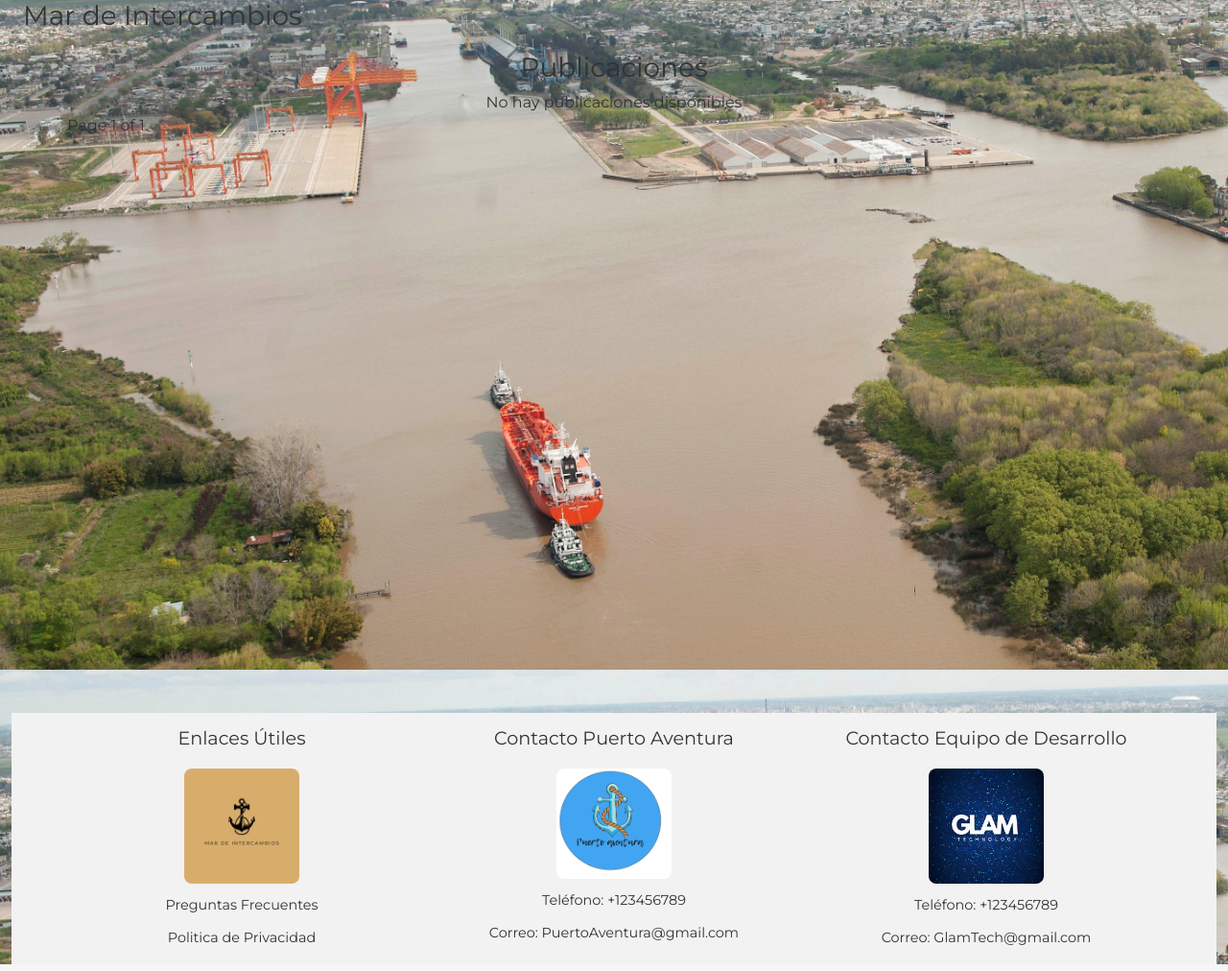
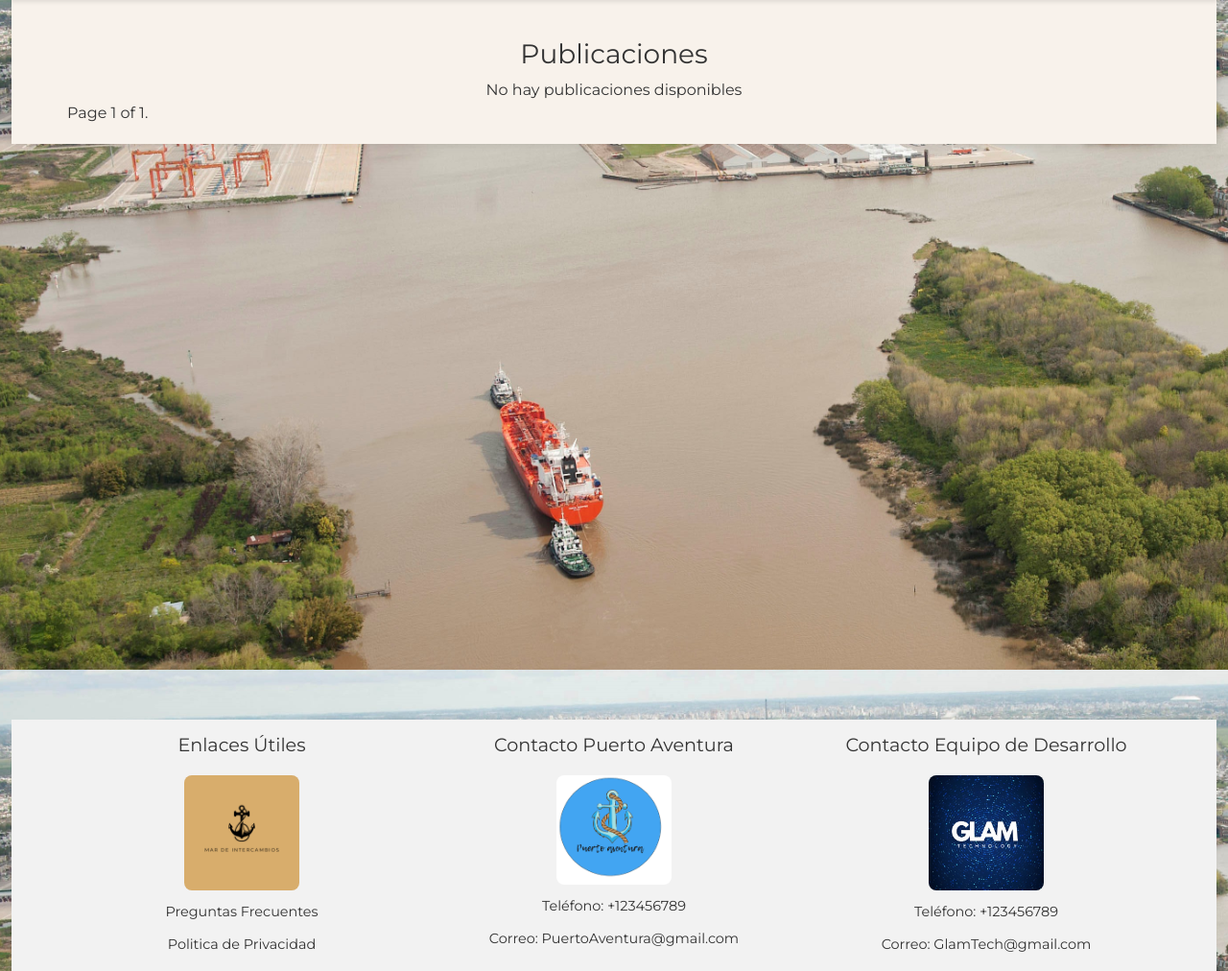
Before and after one commit to agustina-soto/marDeIntercambios, a Django app: page / in a window 1280 px wide. Shown: the part 102-1114 px from the top of the page at 96% size. Run offline with Django 5.2, Linux system fonts and the light colour scheme; data that the repository does not hold is empty.

Commit message:
Actualizo rama

```diff
--- a/Aplicaciones/Intercambios/views.py
+++ b/Aplicaciones/Intercambios/views.py
@@ -51,7 +51,7 @@ def finalizar_intercambio (request, publicacion_id):
 
 
     if(not interc_instance):
-        Intercambios.objects.create(publicacion=pub_instance)
+        intercambio = Intercambios.objects.create(publicacion=pub_instance)
     else:
         intercambio = interc_instance[0]
         if (intercambio.estado == "aceptado"):
--- a/templates/base.html
+++ b/templates/base.html
@@ -95,8 +95,12 @@
             {% endif %}
         {% endblock %}
         <div class="container-fluid">
-            {% block content %}
-            {% endblock content %}
+            <div class="row">
+                <div class="main-content">
+                    {% block content %}
+                    {% endblock content %}
+                </div>
+            </div>
         </div>
 
         <!-- Footer -->
--- a/templates/home.html
+++ b/templates/home.html
@@ -14,8 +14,6 @@
     {% endblock left-publi %}
 
     <div class="col">
-        <h3>Mar de Intercambios</h3>
-
         <div class="container">
             <h3>Publicaciones</h3>
             <section>
```
Also changed, not shown: templates/Intercambios/ver_intercambios_activos.html (+9 -0 lines), archivos-estaticos/fotos_publicaciones/WhatsApp_Image_2024-02-13_at_20.06.08_1.jpeg (added), archivos-estaticos/fotos_publicaciones/barco_con_fuego_3g3TO3o.jfif (added), archivos-estaticos/fotos_publicaciones/barco_con_fuego_4HJJiAH.jfif (added).
